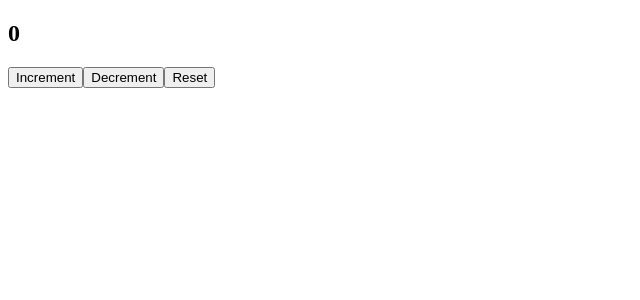
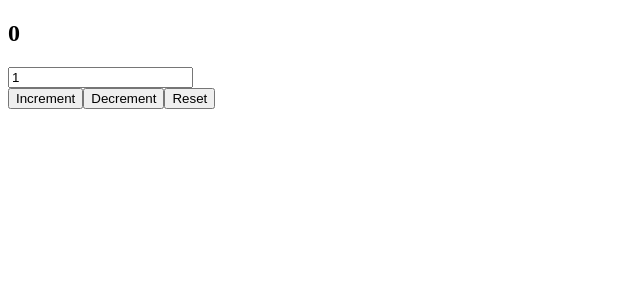
Before and after one commit to CodeByOS/ReactHooksCourse, a React (Vite) app: page / in a window 1280 px wide. Shown: the top 300 px of the page, without its empty margins (0-640 px from the left). Built offline with nearby package versions, Linux system fonts and the light colour scheme.

Commit message:
Using Complex Object As State In useReducer

```diff
--- a/src/App.jsx
+++ b/src/App.jsx
@@ -1,11 +1,13 @@
 import ExampleOne from "./useReducer/ExampleOne";
+import ExampleThree from "./useReducer/ExampleThree";
 import ExampleTwo from "./useReducer/ExampleTwo";
 
 function App() {
   return (
         <div>
           {/* <ExampleOne /> */}
-          <ExampleTwo />
+          {/* <ExampleTwo /> */}
+          <ExampleThree />
         </div>
   );
 }
--- /dev/null
+++ b/src/useReducer/ExampleThree.jsx
@@ -0,0 +1,66 @@
+import React, { useReducer } from 'react'
+
+// Functional component
+const ExampleThree = () => {
+    // Initial state object containing the counter and the increment step
+    const initialValue = {
+        counter : 0,
+        incrementBy : 1,
+    }
+
+    // Reducer function that takes the current state and an action
+    const reducer = (state, { type, payload }) => {
+        switch(type) {
+            case 'INCREMENT':
+                // Increase counter by the value of incrementBy
+                return { ...state, counter: state.counter + state.incrementBy }
+
+            case 'DECREMENT':
+                // Decrease counter by the value of incrementBy
+                return { ...state, counter: state.counter - state.incrementBy }
+
+            case 'RESET':
+                // Reset counter to 0
+                return { ...state, counter: 0 }
+
+            case 'SET_INCREMENT_BY':
+                // Update incrementBy based on input (ensure it's a number)
+                return { ...state, incrementBy: Number(payload) }
+
+            default:
+                // Return current state if action type is unknown
+                return state
+        }
+    }
+
+    // useReducer hook returns the current state and a dispatch function
+    const [state, dispatch] = useReducer(reducer, initialValue);
+
+    return (
+        <div>
+            {/* Display the current counter value */}
+            <h2>{state.counter}</h2>
+
+            <div>
+                {/* Input to update incrementBy value */}
+                <input
+                    type="text"
+                    value={state.incrementBy}
+                    // Dispatch SET_INCREMENT_BY action when input changes
+                    onChange={e => dispatch({ type: 'SET_INCREMENT_BY', payload: e.target.value })}
+                />
+            </div>
+
+            {/* Button to dispatch INCREMENT action */}
+            <button onClick={() => dispatch({ type: "INCREMENT" })}>Increment</button>
+
+            {/* Button to dispatch DECREMENT action */}
+            <button onClick={() => dispatch({ type: "DECREMENT" })}>Decrement</button>
+
+            {/* Button to dispatch RESET action */}
+            <button onClick={() => dispatch({ type: "RESET" })}>Reset</button>
+        </div>
+    )
+}
+
+export default ExampleThree
```
